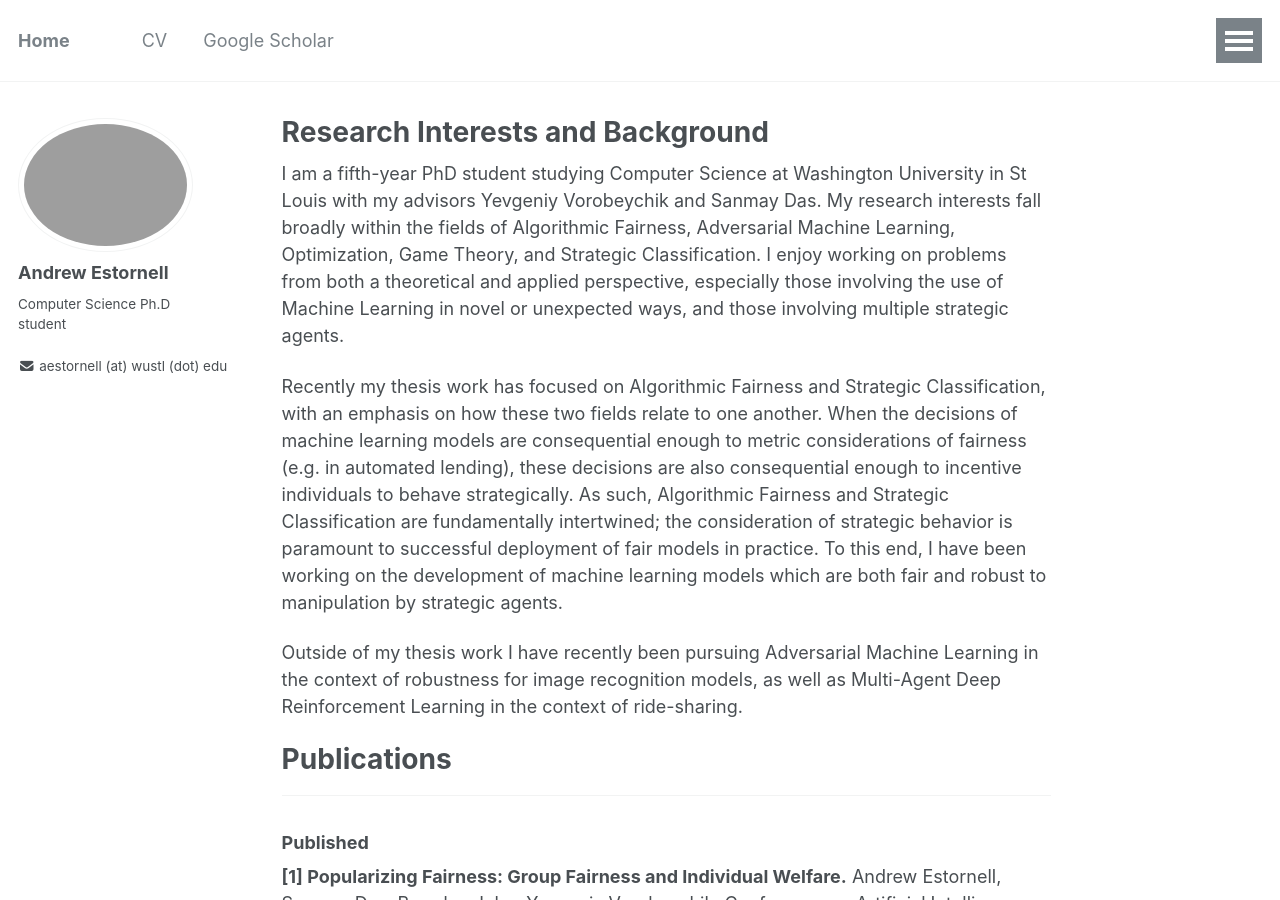
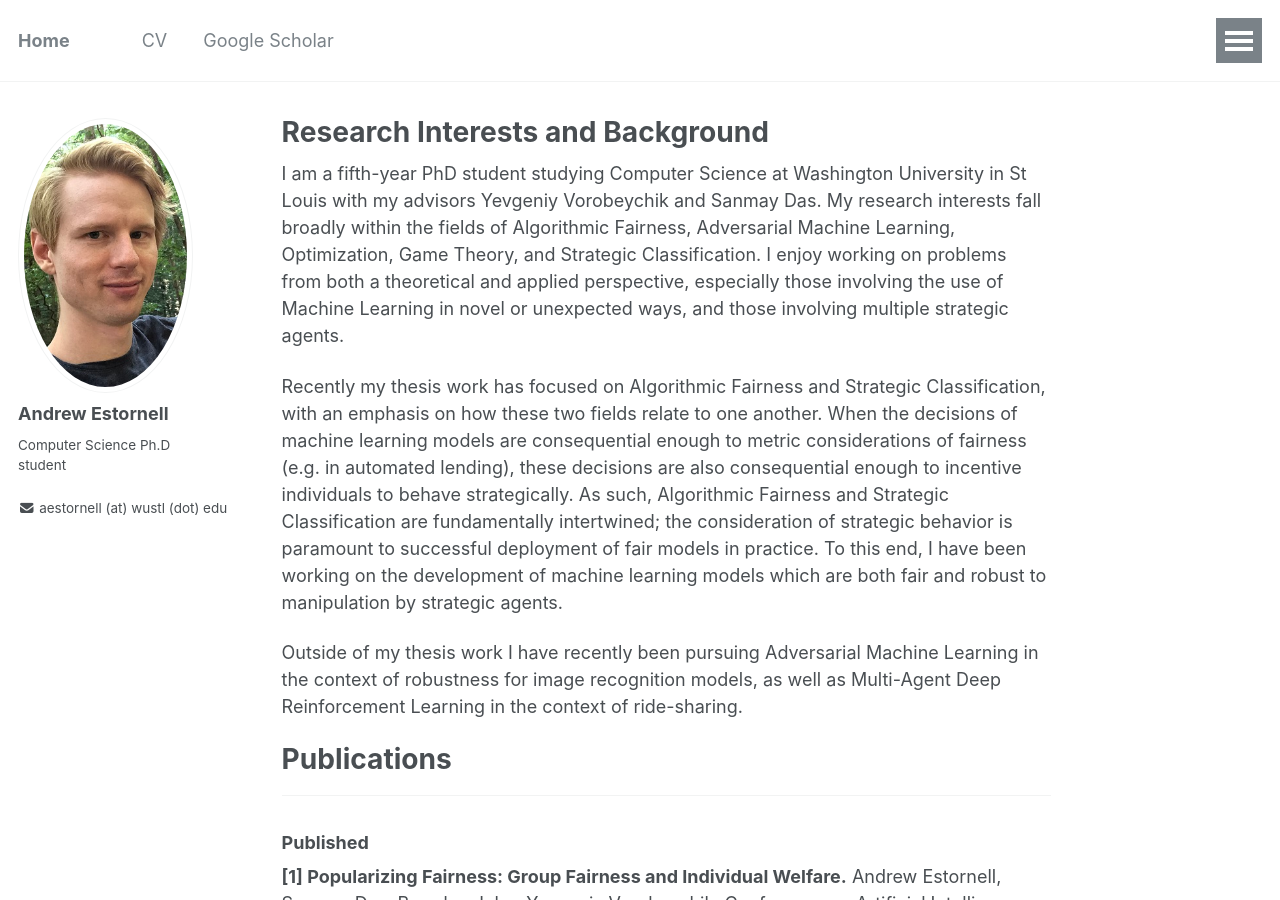
Before and after one commit to andrewEstornell/andrewEstornell.github.io, a Jekyll site: the page built from _pages/about.md, in a window 1280 px wide and 900 px high. Built offline with Jekyll 4.4.1, drawn with Linux system fonts in a browser that asks for light colours; nearby versions of some CDN libraries; a script bundle is joined from its source files by our own code; library files that are not in the unit come from our copies.

Commit message:
Update _config.yml

```diff
--- a/_config.yml
+++ b/_config.yml
@@ -81,7 +81,7 @@ analytics:
 # Site Author
 author:
   name             : "Andrew Estornell"
-  avatar           : # "img.jpg"
+  avatar           : "img.jpg"
   bio              : "Computer Science Ph.D student"
   location         : #"St Louis Missori"
   employer         :
```
